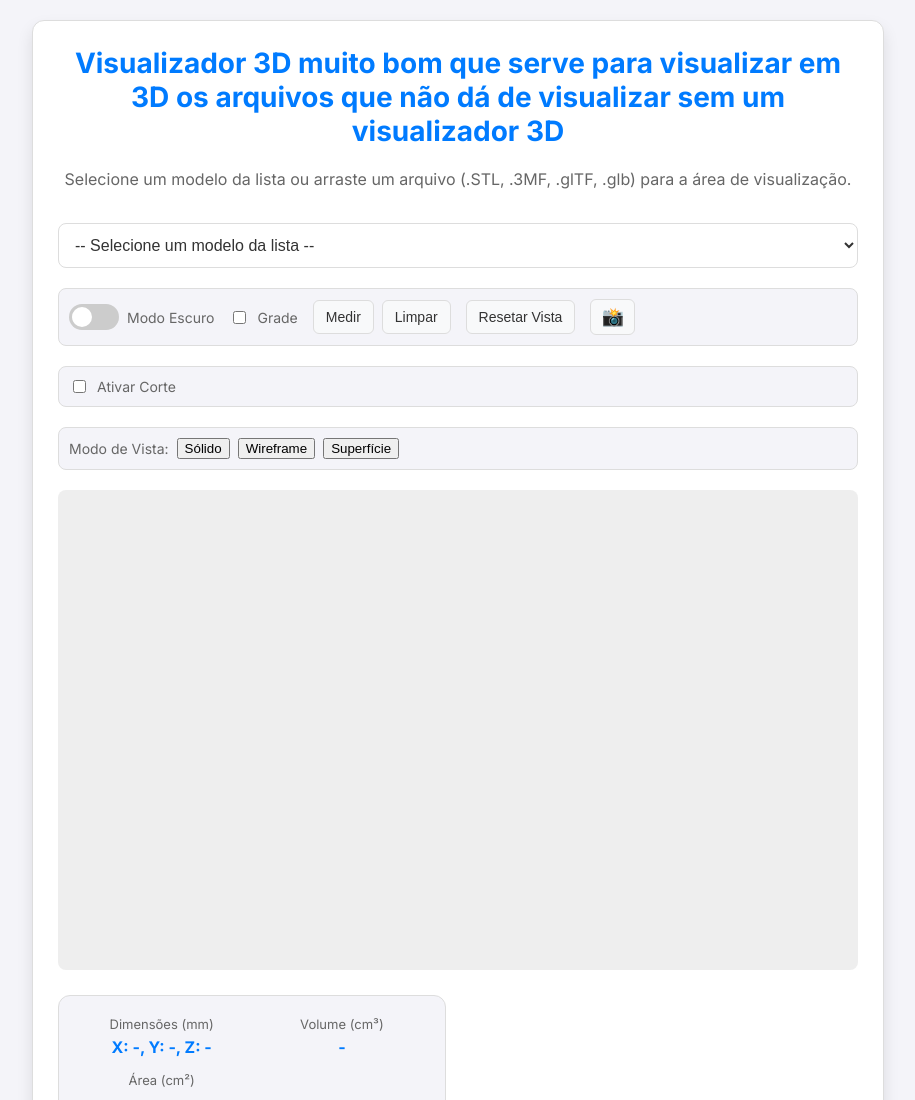
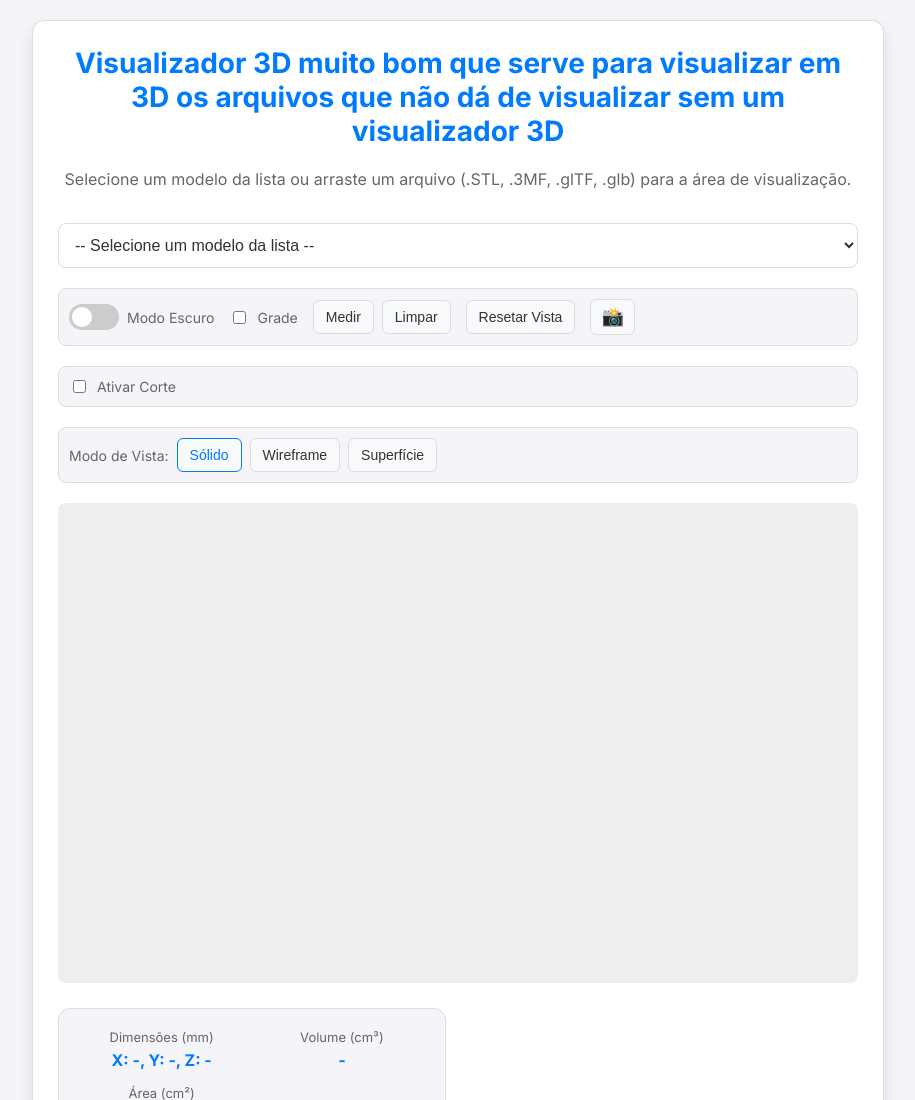
Before and after one commit to SHAIDERWOW/stlpreview, a plain HTML site: page index.html in a window 1280 px wide. Shown: the top 1100 px of the page, without its empty margins (182-1097 px from the left). Drawn offline with nearby package versions, Linux system fonts and the light colour scheme.

Commit message:
Update style.css

```diff
--- a/style.css
+++ b/style.css
@@ -75,15 +75,15 @@ select {
 .toolbar-group { display: flex; align-items: center; gap: 8px; }
 .label-for-check { font-size: 14px; color: var(--text-muted); user-select: none; cursor: pointer; }
 
-.toolbar button, .axis-btn {
+.toolbar button, .axis-btn, .view-mode-btn {
   padding: 8px 12px; font-size: 14px; font-weight: 500;
   border: 1px solid var(--border-color); border-radius: 6px;
   background-color: var(--button-bg); color: var(--text-color);
   cursor: pointer; transition: background-color 0.2s ease, border-color 0.2s ease;
 }
 #screenshot-btn { font-size: 18px; padding: 6px 10px; }
-.toolbar button:hover, .axis-btn:hover { background-color: var(--button-hover-bg); }
-.toolbar button.active, .axis-btn.active { border-color: var(--accent-color); color: var(--accent-color); }
+.toolbar button:hover, .axis-btn:hover, .view-mode-btn:hover { background-color: var(--button-hover-bg); }
+.toolbar button.active, .axis-btn.active, .view-mode-btn.active { border-color: var(--accent-color); color: var(--accent-color); }
 
 #clipping-controls { display: flex; flex-wrap: wrap; gap: 15px; align-items: center; flex-grow: 1; }
 #clipping-controls.hidden { display: none; }
```
